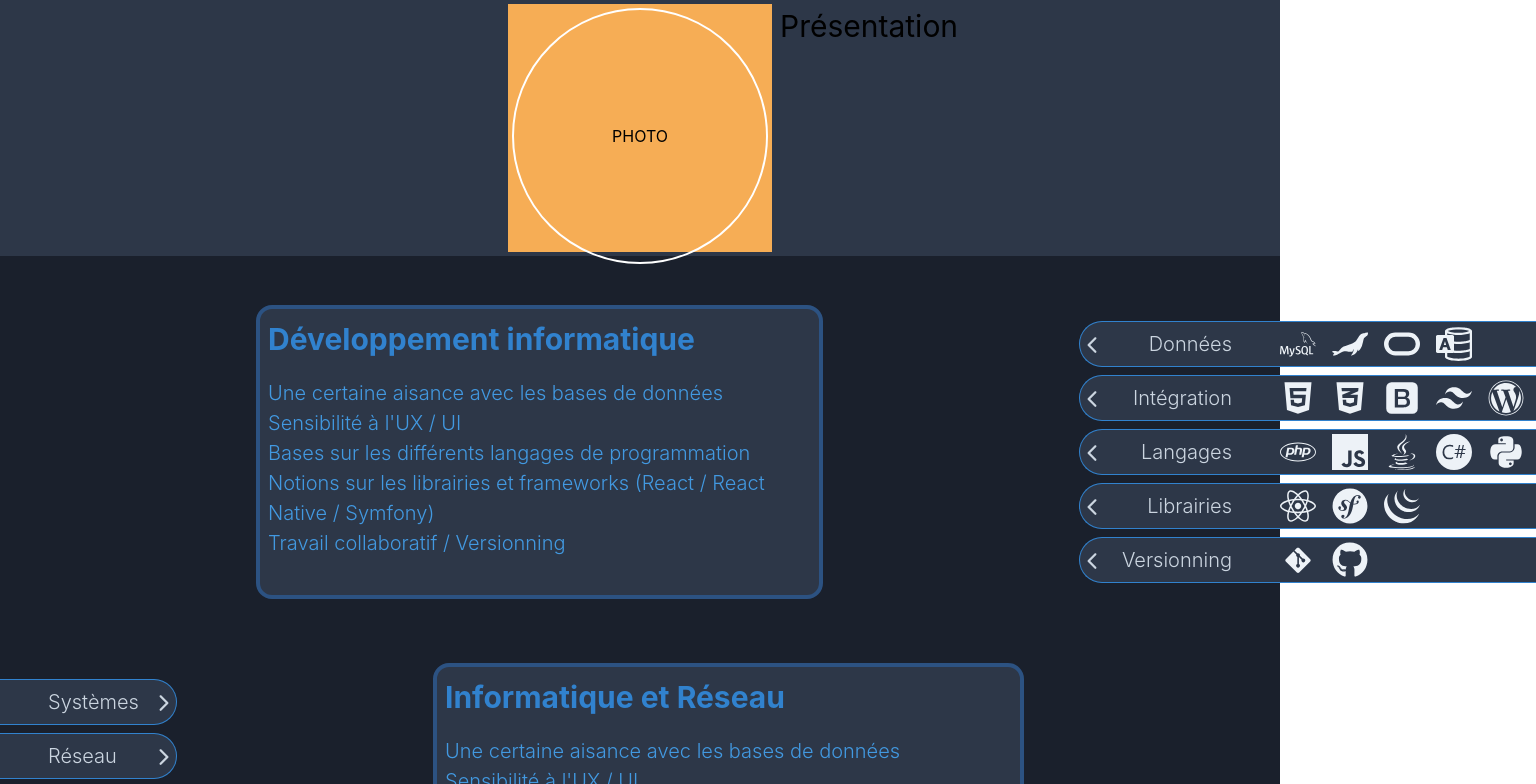
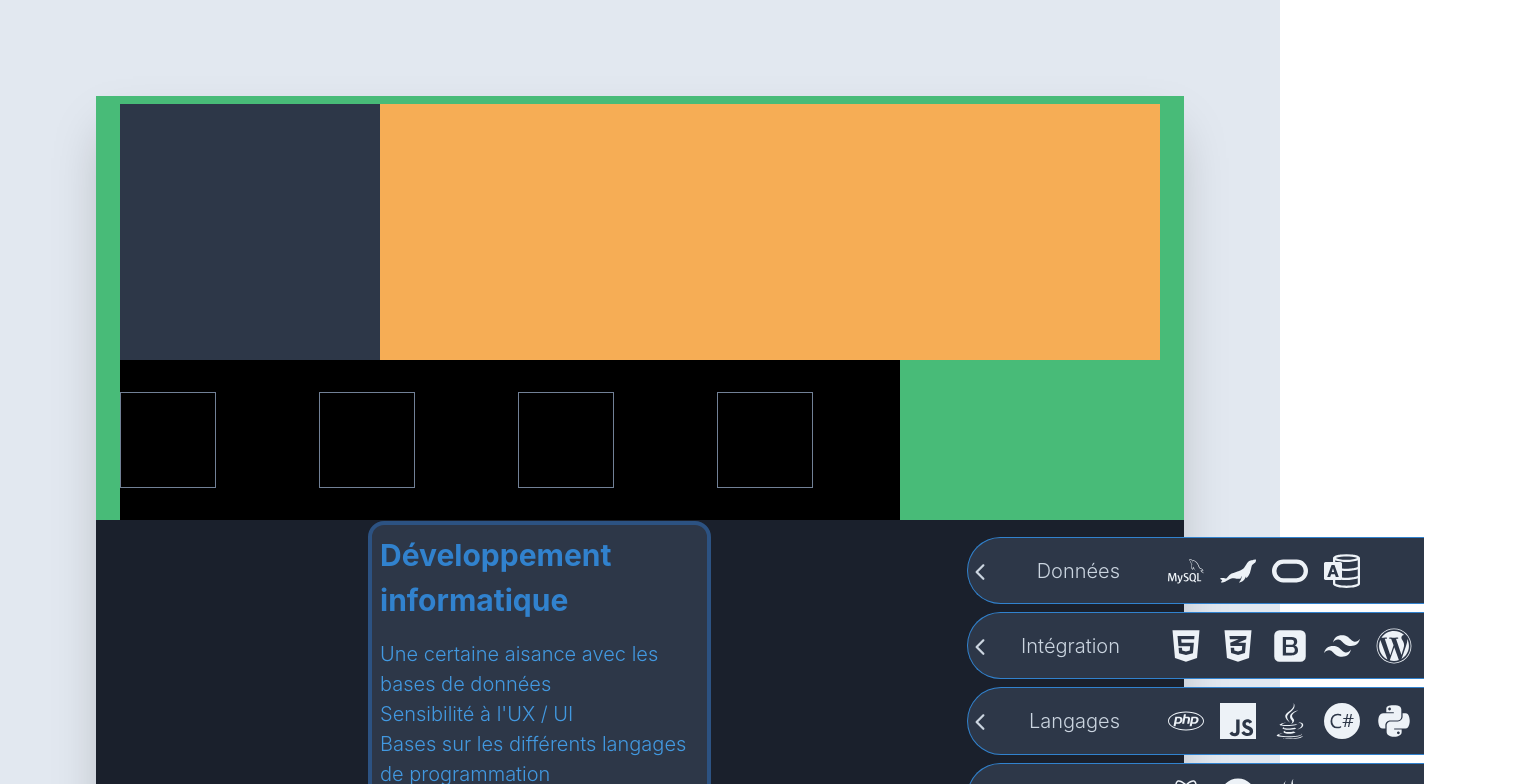
Before and after one commit to beenair/moncv, a React (Create React App) app: page / in a window 1280 px wide. Shown: the top 784 px of the page, 1536 px wide, since content can reach past the window. Built offline with nearby package versions, Linux system fonts and the light colour scheme; no server answers; the HTML template or start-up script is replaced by a standard one.

Commit message:
Modification du header et des informations generales

```diff
--- a/src/App.js
+++ b/src/App.js
@@ -9,11 +9,11 @@ function App() {
   return (
 
         <Switch>
+          <Route exact path="/">
+            <Landing />
+          </Route>
           <Route path="/admin">
             <Admin />
-          </Route>
-          <Route path="/" exact>
-            <Landing />
           </Route>
         </Switch>
 
--- a/src/Components/header.js
+++ b/src/Components/header.js
@@ -1,7 +1,6 @@
 import React, { Component } from 'react';
+import axios from 'axios'
 import InfosGenerales from './infosGenerales'
-import Presentation from './presentation';
-import axios from 'axios'
 
 
 export default class Header extends Component {
@@ -25,32 +24,24 @@ export default class Header extends Component {
   render(){
 
     return(
-      <div className="w-full flex flex-row bg-gray-800 h-64 max-w-screen-xl m-auto py-1">
+
+      <div className="w-full flex flex-col text-white h-auto max-w-screen-xl m-auto">
 
         {/* Infos générales */}
-        <div className="flex-1 px-2">
         <InfosGenerales
           nom = {this.state.profil.nom}
           prenom = {this.state.profil.prenom}
-            datenaissance = {this.state.profil.date_naissance}
+          presentation = {this.state.profil.presentation}
+          titre = {this.state.profil.titre}
           mail = {this.state.profil.mail}
           telephone = {this.state.profil.telephone}
+          date_naissance = {this.state.profil.date_naissance}
+          permis = {this.state.profil.permis}
+          mobilite = {this.state.profil.mobilite}
         />
+
       </div>
 
-        {/* Photo */}
-        <div className="flex-initial bg-orange-400 p-1">
-          <div className="rounded-full h-64 w-64 flex items-center justify-center border-2 border-white">
-            PHOTO
-          </div>
-        </div>
-
-        {/* Présentation */}
-        <div className="flex-1 px-2">
-          <Presentation presentation = {this.state.profil.presentation}/>
-        </div>
-
-      </div>
     );
   }
 }
--- a/src/Components/infosGenerales.js
+++ b/src/Components/infosGenerales.js
@@ -6,26 +6,45 @@ export default function InfosGenerales(props){
 
     return(
 
-      <div className="text-right">
+      <div className="h-auto flex flex-col bg-green-500 px-6 pt-2">
 
-        {/* Nom, Prenom */}
-        <div className="text-3xl">
-          {props.nom} {props.prenom}
+        <div className="h-64 items-center flex flex-row bg-gray-800">
+          <div className="flex-1 flex-col w-1/4">
+            {/* Nom / Prenom */}
+            <div className="text-3xl bg-blue-900">
+            {props.prenom} {props.nom}
+            </div>
+            {/* Titre */}
+            <div className="text-2xl font-semibold">
+              {props.titre}
+            </div>
+          </div>
+          {/* Présentation */}
+          <div className="h-64 w-3/4 px-2 text-xl bg-orange-400">
+            {props.presentation}
+          </div>
         </div>
 
-        {/* Date de naissance */}
-        <div>
-          {props.datenaissance}
-        </div>
+        {/* Barre noire */}
+        <div className="w-3/4">
+          <div className="h-40 grid grid-cols-4 gap-4 items-center bg-black">
+            {/* Adresse / Naissance */}
+            <div className="h-24 w-24 border border-gray-600 content-center">
 
-        {/* Telephone */}
-        <div>
-          {props.telephone}
-        </div>
+            </div>
+            {/* Permis - Mobilité */}
+            <div className="h-24 w-24 border  border-gray-600 content-center">
 
-        {/* Mail */}
-        <div>
-          {props.mail}
+            </div>
+            {/* Adresse / Naissance */}
+            <div className="h-24 w-24 border  border-gray-600 content-center">
+
+            </div>
+            {/* Adresse / Naissance */}
+            <div className="h-24 w-24 border  border-gray-600 content-center">
+
+            </div>
+          </div>
         </div>
 
       </div>
--- a/src/Components/landing.js
+++ b/src/Components/landing.js
@@ -2,19 +2,28 @@ import Header from './header'
 import Skills from './skills'
 import Experiences from './experiences';
 import Formation from './formation'
+import MenuTop from './menuTop';
 
 function Landing() {
+
   return (
 
-    <div className="grid gap-12 bg-gray-900">
+    <div className="grid p-24  bg-gray-300 relative">
+
+      {/* MENU */}
+      {/* <div className="">
+        <MenuTop/>
+      </div> */}
+
+      <div className="shadow-2xl">
 
         {/* ENTETE */}
-      <div className="bg-gray-800">
+        <div>
           <Header/>
         </div>
 
         {/* SKILLS */}
-      <div className="bg-gray-900">
+        <div className="bg-gray-900 px-4">
           <Skills/>
         </div>
 
@@ -43,6 +52,10 @@ function Landing() {
 
         </div>
 
+
+      </div>
+
+
     </div>
 
   );
--- /dev/null
+++ b/src/Components/menuTop.js
@@ -0,0 +1,14 @@
+
+
+export default function MenuTop(){
+
+  return(
+
+    // Menu haut
+    <div className="w-full h-20 bg-black">
+
+    </div>
+
+  );
+
+}
```
Lines whose indentation alone changed are shown as unchanged.
